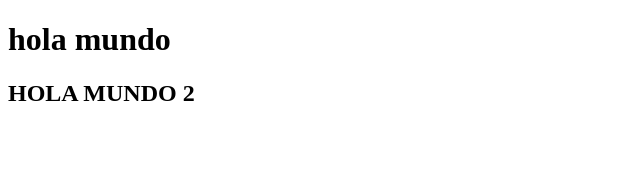
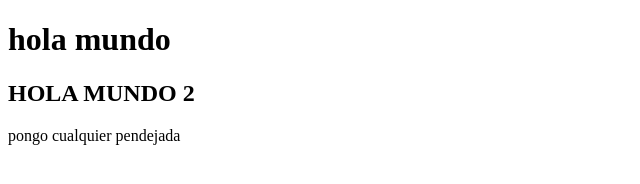
Before and after one commit to crixus12cr/stuar, a plain HTML site: page index.html in a window 1280 px wide. Shown: the whole page, without its empty margins (0-640 px from the left). Drawn offline with Linux system fonts and the light colour scheme.

Commit message:
otra cosa

```diff
--- a/index.html
+++ b/index.html
@@ -9,5 +9,7 @@
 <body>
     <h1>hola mundo</h1>
     <h2>HOLA MUNDO 2</h2>
+
+    <p>pongo cualquier pendejada</p>
 </body>
 </html>
```
